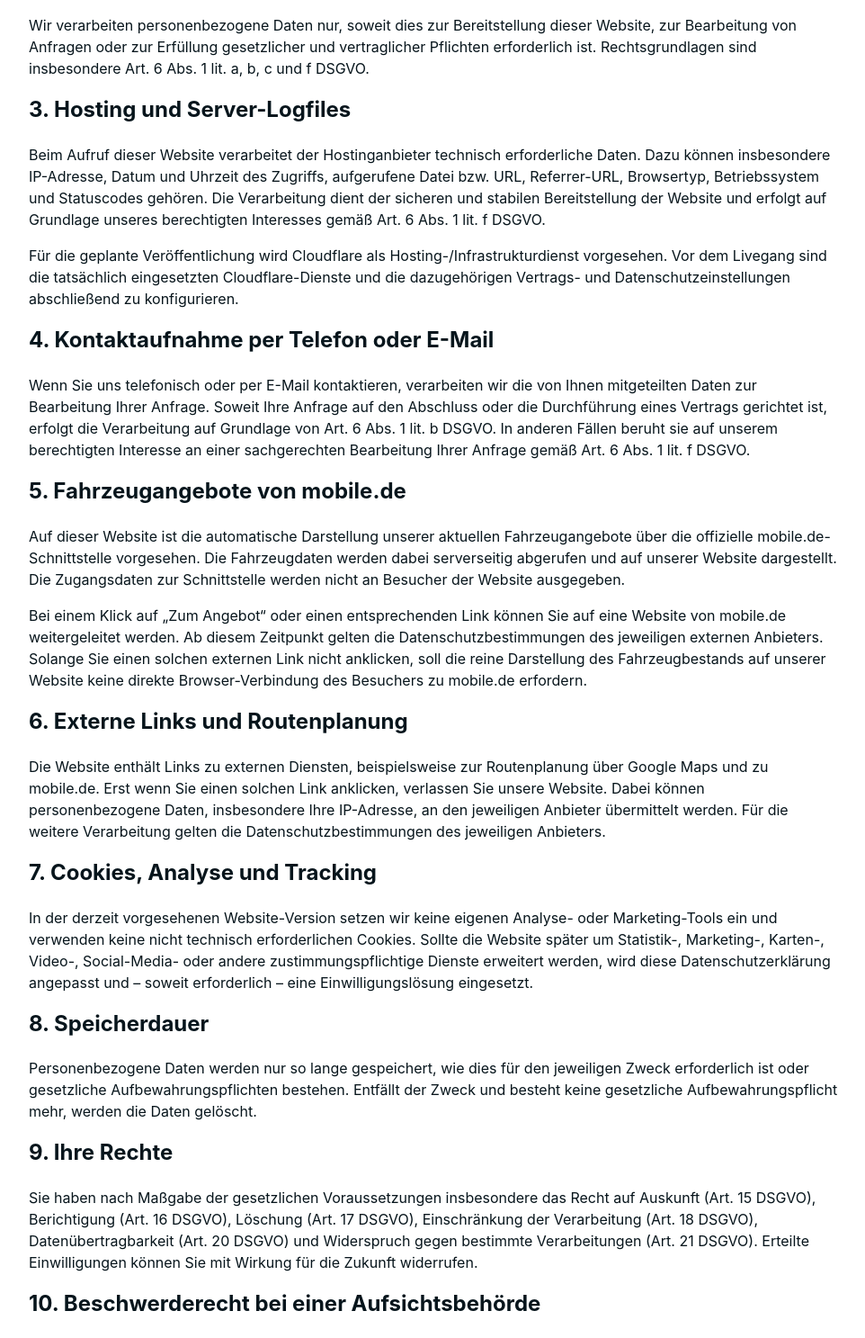
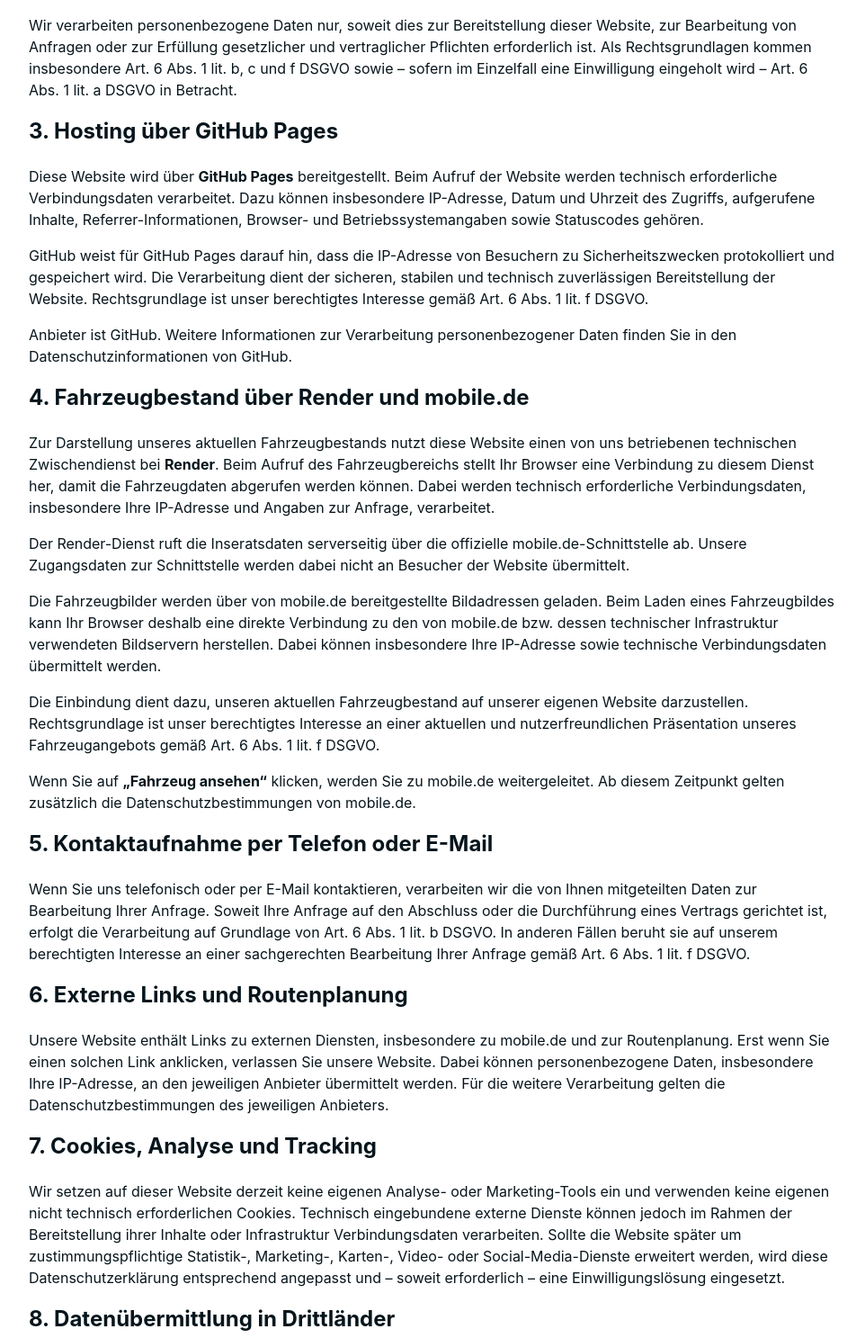
Before and after one commit to 4zhfgjk9zb-dev/AS-Automobile-Bielefeld.de, a website: page datenschutz.html in a window 1280 px wide. Shown: the part 580-2067 px from the top of the page at 90% size, without its empty margins (158-1120 px from the left). Drawn offline with Linux system fonts and the light colour scheme.

Commit message:
Add files via upload

```diff
--- a/datenschutz.html
+++ b/datenschutz.html
@@ -14,9 +14,7 @@
       <h1 style="font-size:3rem;margin-top:30px">Datenschutzerklärung</h1>
 
       <h2>1. Verantwortlicher</h2>
-      <p>
-        Verantwortlicher im Sinne der Datenschutz-Grundverordnung (DSGVO) ist:
-      </p>
+      <p>Verantwortlicher im Sinne der Datenschutz-Grundverordnung (DSGVO) ist:</p>
       <p>
         <strong>AS Automobile Necati Aslan e.K.</strong><br>
         Inhaber: Necati Aslan<br>
@@ -31,24 +29,60 @@
       <p>
         Wir verarbeiten personenbezogene Daten nur, soweit dies zur Bereitstellung dieser Website,
         zur Bearbeitung von Anfragen oder zur Erfüllung gesetzlicher und vertraglicher Pflichten
-        erforderlich ist. Rechtsgrundlagen sind insbesondere Art. 6 Abs. 1 lit. a, b, c und f DSGVO.
+        erforderlich ist. Als Rechtsgrundlagen kommen insbesondere Art. 6 Abs. 1 lit. b, c und f
+        DSGVO sowie – sofern im Einzelfall eine Einwilligung eingeholt wird – Art. 6 Abs. 1 lit. a
+        DSGVO in Betracht.
       </p>
 
-      <h2>3. Hosting und Server-Logfiles</h2>
+      <h2>3. Hosting über GitHub Pages</h2>
       <p>
-        Beim Aufruf dieser Website verarbeitet der Hostinganbieter technisch erforderliche Daten.
-        Dazu können insbesondere IP-Adresse, Datum und Uhrzeit des Zugriffs, aufgerufene Datei bzw.
-        URL, Referrer-URL, Browsertyp, Betriebssystem und Statuscodes gehören. Die Verarbeitung dient
-        der sicheren und stabilen Bereitstellung der Website und erfolgt auf Grundlage unseres
-        berechtigten Interesses gemäß Art. 6 Abs. 1 lit. f DSGVO.
+        Diese Website wird über <strong>GitHub Pages</strong> bereitgestellt. Beim Aufruf der Website
+        werden technisch erforderliche Verbindungsdaten verarbeitet. Dazu können insbesondere
+        IP-Adresse, Datum und Uhrzeit des Zugriffs, aufgerufene Inhalte, Referrer-Informationen,
+        Browser- und Betriebssystemangaben sowie Statuscodes gehören.
       </p>
       <p>
-        Für die geplante Veröffentlichung wird Cloudflare als Hosting-/Infrastrukturdienst
-        vorgesehen. Vor dem Livegang sind die tatsächlich eingesetzten Cloudflare-Dienste und die
-        dazugehörigen Vertrags- und Datenschutzeinstellungen abschließend zu konfigurieren.
+        GitHub weist für GitHub Pages darauf hin, dass die IP-Adresse von Besuchern zu
+        Sicherheitszwecken protokolliert und gespeichert wird. Die Verarbeitung dient der sicheren,
+        stabilen und technisch zuverlässigen Bereitstellung der Website. Rechtsgrundlage ist unser
+        berechtigtes Interesse gemäß Art. 6 Abs. 1 lit. f DSGVO.
+      </p>
+      <p>
+        Anbieter ist GitHub. Weitere Informationen zur Verarbeitung personenbezogener Daten finden
+        Sie in den Datenschutzinformationen von GitHub.
       </p>
 
-      <h2>4. Kontaktaufnahme per Telefon oder E-Mail</h2>
+      <h2>4. Fahrzeugbestand über Render und mobile.de</h2>
+      <p>
+        Zur Darstellung unseres aktuellen Fahrzeugbestands nutzt diese Website einen von uns
+        betriebenen technischen Zwischendienst bei <strong>Render</strong>. Beim Aufruf des
+        Fahrzeugbereichs stellt Ihr Browser eine Verbindung zu diesem Dienst her, damit die
+        Fahrzeugdaten abgerufen werden können. Dabei werden technisch erforderliche
+        Verbindungsdaten, insbesondere Ihre IP-Adresse und Angaben zur Anfrage, verarbeitet.
+      </p>
+      <p>
+        Der Render-Dienst ruft die Inseratsdaten serverseitig über die offizielle
+        mobile.de-Schnittstelle ab. Unsere Zugangsdaten zur Schnittstelle werden dabei nicht an
+        Besucher der Website übermittelt.
+      </p>
+      <p>
+        Die Fahrzeugbilder werden über von mobile.de bereitgestellte Bildadressen geladen. Beim
+        Laden eines Fahrzeugbildes kann Ihr Browser deshalb eine direkte Verbindung zu den von
+        mobile.de bzw. dessen technischer Infrastruktur verwendeten Bildservern herstellen. Dabei
+        können insbesondere Ihre IP-Adresse sowie technische Verbindungsdaten übermittelt werden.
+      </p>
+      <p>
+        Die Einbindung dient dazu, unseren aktuellen Fahrzeugbestand auf unserer eigenen Website
+        darzustellen. Rechtsgrundlage ist unser berechtigtes Interesse an einer aktuellen und
+        nutzerfreundlichen Präsentation unseres Fahrzeugangebots gemäß Art. 6 Abs. 1 lit. f DSGVO.
+      </p>
+      <p>
+        Wenn Sie auf <strong>„Fahrzeug ansehen“</strong> klicken, werden Sie zu mobile.de
+        weitergeleitet. Ab diesem Zeitpunkt gelten zusätzlich die Datenschutzbestimmungen von
+        mobile.de.
+      </p>
+
+      <h2>5. Kontaktaufnahme per Telefon oder E-Mail</h2>
       <p>
         Wenn Sie uns telefonisch oder per E-Mail kontaktieren, verarbeiten wir die von Ihnen
         mitgeteilten Daten zur Bearbeitung Ihrer Anfrage. Soweit Ihre Anfrage auf den Abschluss oder
@@ -57,47 +91,44 @@
         an einer sachgerechten Bearbeitung Ihrer Anfrage gemäß Art. 6 Abs. 1 lit. f DSGVO.
       </p>
 
-      <h2>5. Fahrzeugangebote von mobile.de</h2>
-      <p>
-        Auf dieser Website ist die automatische Darstellung unserer aktuellen Fahrzeugangebote über
-        die offizielle mobile.de-Schnittstelle vorgesehen. Die Fahrzeugdaten werden dabei
-        serverseitig abgerufen und auf unserer Website dargestellt. Die Zugangsdaten zur
-        Schnittstelle werden nicht an Besucher der Website ausgegeben.
-      </p>
-      <p>
-        Bei einem Klick auf „Zum Angebot“ oder einen entsprechenden Link können Sie auf eine Website
-        von mobile.de weitergeleitet werden. Ab diesem Zeitpunkt gelten die Datenschutzbestimmungen
-        des jeweiligen externen Anbieters. Solange Sie einen solchen externen Link nicht anklicken,
-        soll die reine Darstellung des Fahrzeugbestands auf unserer Website keine direkte
-        Browser-Verbindung des Besuchers zu mobile.de erfordern.
-      </p>
-
       <h2>6. Externe Links und Routenplanung</h2>
       <p>
-        Die Website enthält Links zu externen Diensten, beispielsweise zur Routenplanung über
-        Google Maps und zu mobile.de. Erst wenn Sie einen solchen Link anklicken, verlassen Sie
-        unsere Website. Dabei können personenbezogene Daten, insbesondere Ihre IP-Adresse, an den
-        jeweiligen Anbieter übermittelt werden. Für die weitere Verarbeitung gelten die
+        Unsere Website enthält Links zu externen Diensten, insbesondere zu mobile.de und zur
+        Routenplanung. Erst wenn Sie einen solchen Link anklicken, verlassen Sie unsere Website.
+        Dabei können personenbezogene Daten, insbesondere Ihre IP-Adresse, an den jeweiligen
+        Anbieter übermittelt werden. Für die weitere Verarbeitung gelten die
         Datenschutzbestimmungen des jeweiligen Anbieters.
       </p>
 
       <h2>7. Cookies, Analyse und Tracking</h2>
       <p>
-        In der derzeit vorgesehenen Website-Version setzen wir keine eigenen Analyse- oder
-        Marketing-Tools ein und verwenden keine nicht technisch erforderlichen Cookies. Sollte die
-        Website später um Statistik-, Marketing-, Karten-, Video-, Social-Media- oder andere
-        zustimmungspflichtige Dienste erweitert werden, wird diese Datenschutzerklärung angepasst
-        und – soweit erforderlich – eine Einwilligungslösung eingesetzt.
+        Wir setzen auf dieser Website derzeit keine eigenen Analyse- oder Marketing-Tools ein und
+        verwenden keine eigenen nicht technisch erforderlichen Cookies. Technisch eingebundene
+        externe Dienste können jedoch im Rahmen der Bereitstellung ihrer Inhalte oder Infrastruktur
+        Verbindungsdaten verarbeiten. Sollte die Website später um zustimmungspflichtige
+        Statistik-, Marketing-, Karten-, Video- oder Social-Media-Dienste erweitert werden, wird
+        diese Datenschutzerklärung entsprechend angepasst und – soweit erforderlich – eine
+        Einwilligungslösung eingesetzt.
       </p>
 
-      <h2>8. Speicherdauer</h2>
+      <h2>8. Datenübermittlung in Drittländer</h2>
       <p>
-        Personenbezogene Daten werden nur so lange gespeichert, wie dies für den jeweiligen Zweck
-        erforderlich ist oder gesetzliche Aufbewahrungspflichten bestehen. Entfällt der Zweck und
-        besteht keine gesetzliche Aufbewahrungspflicht mehr, werden die Daten gelöscht.
+        Bei der Nutzung von technischen Dienstleistern kann eine Verarbeitung personenbezogener
+        Daten außerhalb der Europäischen Union bzw. des Europäischen Wirtschaftsraums nicht
+        ausgeschlossen sein. Soweit eine solche Übermittlung erfolgt, soll sie nur unter Beachtung
+        der gesetzlichen Voraussetzungen der Art. 44 ff. DSGVO stattfinden, insbesondere auf
+        Grundlage eines Angemessenheitsbeschlusses oder geeigneter Garantien.
       </p>
 
-      <h2>9. Ihre Rechte</h2>
+      <h2>9. Speicherdauer</h2>
+      <p>
+        Personenbezogene Daten werden grundsätzlich nur so lange verarbeitet, wie dies für den
+        jeweiligen Zweck erforderlich ist oder gesetzliche Aufbewahrungspflichten bestehen. Für
+        technische Protokolldaten der eingesetzten Anbieter gelten zusätzlich deren jeweilige
+        Speicher- und Löschfristen.
+      </p>
+
+      <h2>10. Ihre Rechte</h2>
       <p>
         Sie haben nach Maßgabe der gesetzlichen Voraussetzungen insbesondere das Recht auf Auskunft
         (Art. 15 DSGVO), Berichtigung (Art. 16 DSGVO), Löschung (Art. 17 DSGVO), Einschränkung der
@@ -106,30 +137,30 @@
         die Zukunft widerrufen.
       </p>
 
-      <h2>10. Beschwerderecht bei einer Aufsichtsbehörde</h2>
+      <h2>11. Beschwerderecht bei einer Aufsichtsbehörde</h2>
       <p>
         Sie haben das Recht, sich bei einer Datenschutzaufsichtsbehörde über die Verarbeitung Ihrer
         personenbezogenen Daten zu beschweren. Zuständig kann insbesondere die Aufsichtsbehörde des
         Bundeslandes sein, in dem unser Unternehmen seinen Sitz hat.
       </p>
 
-      <h2>11. SSL-/TLS-Verschlüsselung</h2>
+      <h2>12. SSL-/TLS-Verschlüsselung</h2>
       <p>
-        Die veröffentlichte Website soll ausschließlich verschlüsselt über HTTPS erreichbar sein.
-        Dadurch werden übertragene Daten zwischen Ihrem Browser und dem Webserver vor dem
+        Diese Website wird verschlüsselt über HTTPS bereitgestellt. Dadurch werden übertragene Daten
+        zwischen Ihrem Browser und den beteiligten Webservern während der Übertragung vor dem
         unbefugten Mitlesen geschützt.
       </p>
 
-      <h2>12. Änderungen dieser Datenschutzerklärung</h2>
+      <h2>13. Änderungen dieser Datenschutzerklärung</h2>
       <p>
         Wir passen diese Datenschutzerklärung an, wenn sich die Website, die eingesetzten Dienste
         oder die rechtlichen Anforderungen ändern.
       </p>
 
       <p class="fineprint">
-        Stand: September 2026. Diese Fassung ist auf die derzeit geplante technische Umsetzung
-        zugeschnitten. Vor dem Livegang muss sie mit der tatsächlich eingesetzten Hosting- und
-        mobile.de-Konfiguration abgeglichen werden.
+        Stand: September 2026. Diese Datenschutzerklärung beschreibt die derzeitige technische
+        Umsetzung mit GitHub Pages, Render und mobile.de. Sie ersetzt keine individuelle
+        Rechtsberatung; bei Bedarf sollte die Fassung rechtlich geprüft werden.
       </p>
     </div>
   </main>
```
Also changed, not shown: impressum.html (+2 -2 lines).
